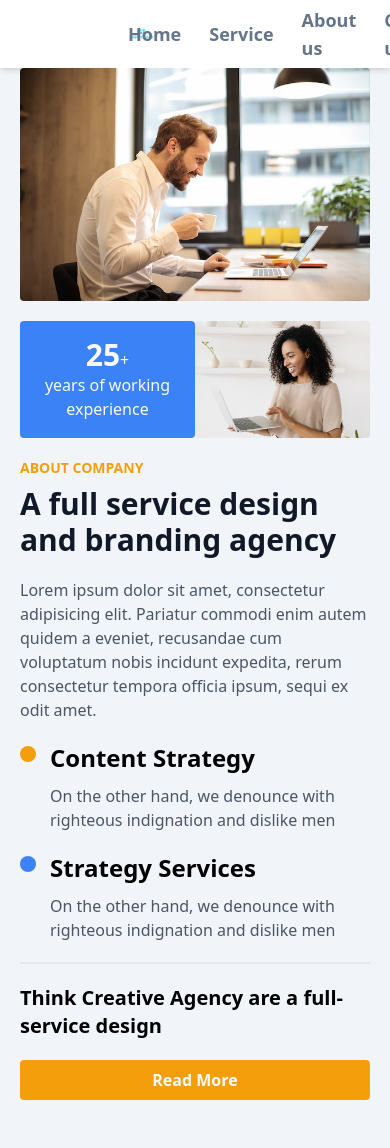
After one commit to sakibovi123/memento-theme, a PHP site: template pages/home/components/about-company.php in a window 390 px wide; the page is wider, and only the part inside the window is pictured. The commit adds this page. Run offline with PHP 8.4, Linux system fonts and the light colour scheme; the template is opened without the code that fills it, so the values that code supplies are empty; some libraries are stand-ins or nearby versions.

Commit message:
about company section done with responsive

```diff
--- /dev/null
+++ b/pages/home/components/about-company.php
@@ -0,0 +1,86 @@
+<section class="w-full px-5 mb-12 block md:flex md:justify-between xl:w-8/12 xl:mx-auto xl:px-0">
+
+  <!-- image part starts here -->
+  <div class="image-container mb-5 md:w-5/12">
+
+    <div class="big-image-part mb-5">
+      <img class="rounded object-cover h-full" src="assets/images/about-company-image-big.jpg" alt="man-working-on-laptop">
+
+
+    </div>
+
+    <div class="small-images-part flex justify-between">
+      <div class="working-experience bg-blue-500 w-6/12 flex items-center justify-center p-1.5 rounded xl:w-5/12">
+        <p class="text-center text-slate-50"><span class="font-bold text-3xl sm:text-3xl">25</span><span class="sm:text-xl">+</span> <span class="block sm:text-xl md:text-lg">years of working experience</span></p>
+      </div>
+
+      <div class="small-image w-6/12 sm:w-6/12 sm:ml-4 xl:w-7/12">
+        <img class="rounded object-cover h-full xl:h-auto" src="assets/images/about-company-image-small.jpg" alt="">
+      </div>
+    </div>
+
+  </div>
+  <!-- image part ends here -->
+
+  <!-- description part starts here -->
+  <div class="description-container md:w-6/12">
+    <div class="about-company-text uppercase text-sm text-amber-500 font-semibold mb-2">
+      about company
+    </div>
+
+    <div class="title text-3xl font-bold text-gray-900 mb-5">
+      A full service design and branding agency
+    </div>
+
+    <div class="description text-gray-600 mb-5">
+      Lorem ipsum dolor sit amet, consectetur adipisicing elit. Pariatur commodi enim autem quidem a eveniet, recusandae cum voluptatum nobis incidunt expedita, rerum consectetur tempora officia ipsum, sequi ex odit amet.
+    </div>
+
+    <div class="content-strategy flex mb-5">
+      <div class="content-strategy-icon text-2xl text-white mr-2 p-2 self-start rounded-full bg-amber-500 mt-1">
+        <span class="iconify" data-icon="ri:settings-line" data-rotate="90deg"></span>
+      </div>
+
+      <div class="content-strategy-text ml-1.5">
+        <div class="content-strategy-heading text-2xl capitalize font-semibold mb-2.5">
+          content strategy
+        </div>
+
+        <div class="content-strategy-description text-gray-600">
+          On the other hand, we denounce with righteous indignation and dislike men
+        </div>
+      </div>
+    </div>
+
+    <div class="strategy-services flex mb-5">
+      <div class="content-strategy-icon text-2xl text-white mr-2 p-2 self-start rounded-full bg-blue-500 mt-1">
+      <span class="iconify" data-icon="ri:user-settings-line"></span>
+      </div>
+
+      <div class="content-strategy-text ml-1.5">
+        <div class="content-strategy-heading text-2xl capitalize font-semibold mb-2.5">
+          strategy services
+        </div>
+
+        <div class="content-strategy-description text-gray-600">
+          On the other hand, we denounce with righteous indignation and dislike men
+        </div>
+      </div>
+    </div>
+
+    <div class="horizontal-line h-0.5 bg-gray-200 w-full mb-5"></div>
+
+    <div class="description-footer block md:flex justify-between items-top">
+      <div class="description-footer-text font-semibold text-xl mb-5 sm:text-2xl md:w-7/12 md:text-lg lg:text-2xl xl:w-8/12">
+        Think Creative Agency are a full-service design
+      </div>
+
+      <div class="description-footer-button md:w-4/12 lg:mt-1.5 xl:w-4/12 xl:ml-2">
+        <button class="capitalize w-full bg-amber-500 font-semibold text-slate-50 py-2 rounded hover:opacity-70 transition duration-300 md:py-3 md:px-1 lg:py-3.5 lg:px-2 xl:text-base">
+          read more
+        </button>
+      </div>
+    </div>
+  </div>
+  <!-- description part ends here -->
+</section>
--- a/pages/home/home-index.php
+++ b/pages/home/home-index.php
@@ -3,5 +3,6 @@
 <?php include 'pages/home/components/home-banner.php';?>
 <?php include 'pages/home/components/home-solutions.php';?>
 <?php include 'pages/home/components/home-service.php';?>
+<?php include 'pages/home/components/about-company.php';?>
 
 <?php 'footer.php' ?>
```
Also changed, not shown: pages/home/components/home-solutions.php (+7 -92 lines), assets/images/about-company-image-big.jpg (added), assets/images/about-company-image-small.jpg (added).
